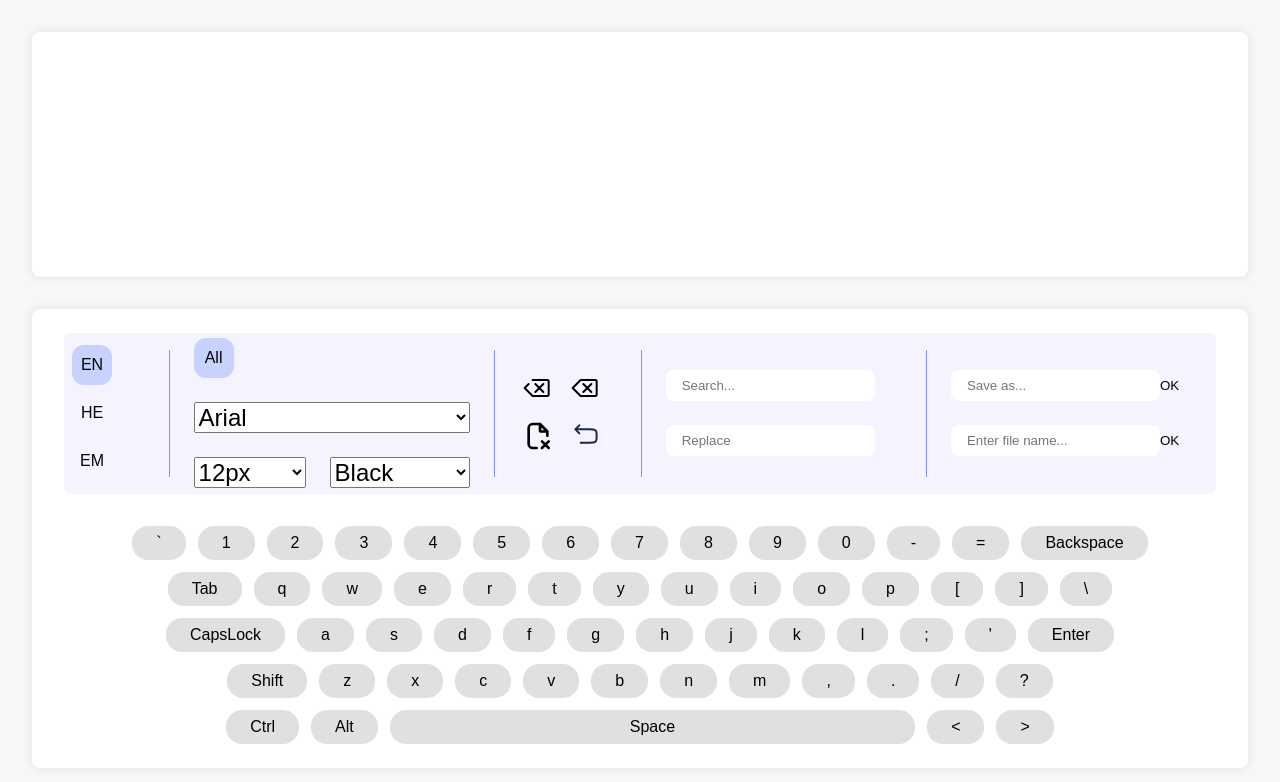
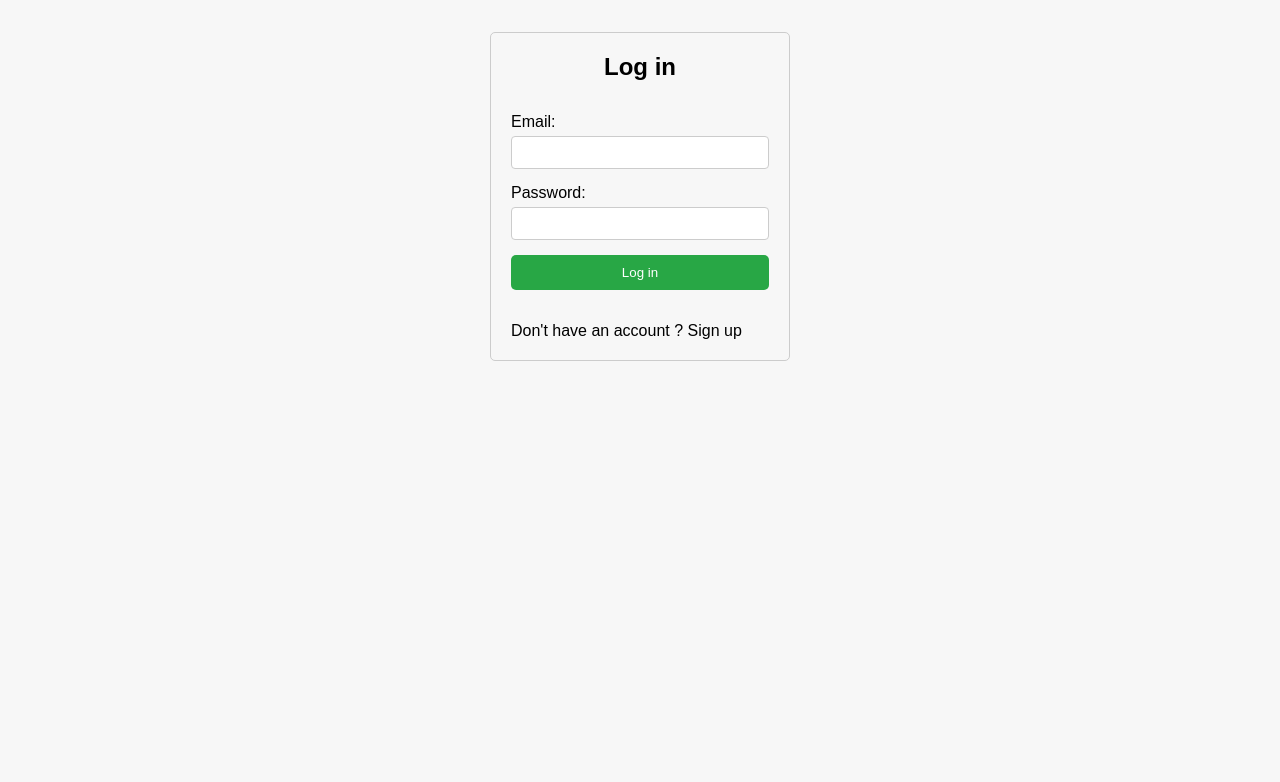
Before and after one commit to ShmuelAmir/FSWD_4, a React (Vite) app: page / in a window 1280 px wide. Shown: the top 782 px of the page. Built offline with nearby package versions, Linux system fonts and the light colour scheme.

Commit message:
helek daleth

```diff
--- a/src/App.css
+++ b/src/App.css
@@ -119,3 +119,76 @@ select {
 .active {
   background-color: var(--violet-300);
 }
+
+
+/* form */
+
+.form {
+  width: 300px;
+  margin: 0 auto;
+  padding: 20px;
+  border: 1px solid #ccc;
+  border-radius: 5px;
+
+  display: flex;
+  flex-direction: column;
+  gap: 2rem;
+}
+
+.form h2 {
+  text-align: center;
+}
+
+.form .form-group {
+  margin-bottom: 15px;
+}
+
+.form .form-group label {
+  display: block;
+  margin-bottom: 5px;
+}
+
+.form .form-group input {
+  width: 100%;
+  padding: 8px;
+  border: 1px solid #ccc;
+  border-radius: 4px;
+}
+
+.form .error-message {
+  color: red;
+  font-size: 14px;
+  margin-top: 10px;
+  text-align: center;
+}
+
+.form button {
+  width: 100%;
+  padding: 10px;
+  background-color: #28a745;
+  color: white;
+  border: none;
+  border-radius: 5px;
+  cursor: pointer;
+}
+
+.form button:hover {
+  background-color: #218838;
+}
+
+/*Boutton Log Out .css*/
+
+.logout-button {
+  position: absolute;
+  bottom: 40px;
+  right: 40px;
+  padding: 10px 20px;
+  background-color: #f44336; /* Red */
+  color: white;
+  border: none;
+  border-radius: 5px;
+  cursor: pointer;
+}
+.logout-button:hover {
+  background-color: #d32f2f; /* Darker red */
+}
--- a/src/App.jsx
+++ b/src/App.jsx
@@ -2,16 +2,29 @@ import React, { useState } from "react";
 
 import EditorArea from "./components/EditorArea";
 import DisplayArea from "./components/DisplayArea";
+import LogIn from "./components/LogIn";
+import SignUp from "./components/SignUp";
+
 import "./App.css";
 
 function App() {
   const [text, setText] = useState("");
   const [styles, setStyles] = useState([{ startIndex: 0, style: {} }]);
+  const [route, setRoute] = useState("login");
+  const [user, setUser] = useState(null);
 
   return (
     <main>
-      <DisplayArea text={text} styles={styles} />
-      <EditorArea text={text} setText={setText} styles={styles} setStyles={setStyles} />
+    {
+    route === "login" ? <LogIn setRoute={setRoute} setUser={setUser} /> :
+    route === "signup" ? <SignUp setRoute={setRoute} /> :
+    route === "editor" ? (
+      <>
+        <DisplayArea text={text} styles={styles} />
+        <EditorArea text={text} setText={setText} styles={styles} setStyles={setStyles} setRoute={setRoute} user={user} setUser={setUser} />
+      </>
+    ) : null
+    }
     </main>
   );
 }
--- a/src/components/EditorArea.jsx
+++ b/src/components/EditorArea.jsx
@@ -3,7 +3,7 @@ import { useState } from "react";
 import Keyboard from "./Keyboard";
 import SpecialKeys from "./SpecialKeys";
 
-function EditorArea({ text, setText, styles, setStyles,  }) {
+function EditorArea({ text, setText, styles, setStyles, setRoute, user, setUser }) {
   const [lang, setLang] = useState("EN");
   const [editAll, setEditAll] = useState(true);
 
@@ -82,26 +82,31 @@ function EditorArea({ text, setText, styles, setStyles,  }) {
     // TODO: implement replace functionality
   };
 
-  //je veux sauvegarder le texte affiché tel qu'il est jusqu'à présent dans le local storage avec son style
-//je veux la fonction recoive le texte et le style en paramètre et le nom de la clé dans le local storage
-//je veux que la fonction sauvegarde le texte et le style dans le local storage avec la clé donnée
-const handleSaveAs = (key) => {
-  const data = { text, styles };
-  localStorage.setItem(key, JSON.stringify(data));
-}
+  //The handleSaveAS function saves the provided text and its associated style into the browser's local storage using a specified key.
+  const handleSaveAs = (key) => {
+    const storedData = JSON.parse(localStorage.getItem(user));
+    const userFiles = storedData ? storedData.userFiles : null;
+    const newFile = { text, styles };
+    userFiles.push({key,newFile}); // Add the new file to the user's files array
+    const userData = { ...storedData, userFiles }; // Create a new object with the updated files array
+    localStorage.setItem(user, JSON.stringify(userData)); // Save the updated user data back to local storage
+  };
 
-//je veux que la fonction récupère le texte et le style du local storage avec la clé donnée
-
-const handleOpen = (key) => {
-  const data = JSON.parse(localStorage.getItem(key));
-  if (data) {
-    setText(data.text);
-    setStyles(data.styles);
-  } else {
-    console.log("No data found for the given key.");
-  }
-};
-
+  // The handleOpen function retrieves the text and styles associated with a given key from local storage and updates the state variables accordingly.
+  // If no data is found for the given key, it logs a message to the console.
+  const handleOpen = (key) => {
+    const storedData = JSON.parse(localStorage.getItem(user));
+    const userFiles = storedData ? storedData.userFiles : null;
+    const fileData = userFiles.find((file) => file.key === key);
+    if (fileData) {
+      const { text, styles } = fileData.newFile;
+      setText(text);
+      setStyles(styles);
+    }
+    else{
+      console.log("File not found for the given key.");
+    }
+  };
 
   return (
     <div className="area">
@@ -114,10 +119,11 @@ const handleOpen = (key) => {
         editAll={editAll}
         handleSearch={handleSearch}
         handleReplace={handleReplace}
-        handleSave={handleSaveAs}
+        handleSaveAs={handleSaveAs}
         handleOpen={handleOpen}
       />
       <Keyboard handleClick={handleClick} lang={lang} />
+      <button className="logout-button" onClick={() => {setRoute("login"); setUser(null); setText("")}}>Log Out</button>
     </div>
   );
 }
--- /dev/null
+++ b/src/components/LogIn.jsx
@@ -0,0 +1,63 @@
+import React, { useState } from "react";
+
+const emailRegex = /^[a-zA-Z0-9._%+-]+@gmail\.com$/;
+const passwordRegex = /^(?=.*[A-Z])(?=.*\d).{8,}$/;
+
+function LogIn({ setRoute, setUser }) {
+  const [error, setError] = useState("");
+
+  const handleLogIn = (e) => {
+    e.preventDefault();
+    const email = e.target.email.value;
+    const password = e.target.password.value;
+
+    if (!emailRegex.test(email)) {
+      setError("The email must be a @gmail.com address.");
+    } else if (!passwordRegex.test(password)) {
+      setError(
+        "The password must contain at least 8 characters, one uppercase letter, and one number."
+      );
+    } else {
+      setError("");
+      const userData = JSON.parse(localStorage.getItem(email))?.userData;
+      if (userData && userData.password === password) {
+        setRoute("editor");
+        setUser(email);
+      } else {
+        setError("Email ou mot de passe incorrect.");
+      }
+    }
+  };
+
+  return (
+    <div className="form">
+      <h2>Log in</h2>
+      <form onSubmit={handleLogIn}>
+        <div className="form-group">
+          <label htmlFor="email">Email:</label>
+          <input type="email" id="email" required />
+        </div>
+        <div className="form-group">
+          <label htmlFor="password">Password:</label>
+          <input type="password" id="password" required />
+        </div>
+        {error && <p className="error-message">{error}</p>}
+        <button type="submit">Log in</button>
+      </form>
+      <p>
+        Don't have an account ?{" "}
+        <a
+          style={{ cursor: "pointer" }}
+          onClick={(e) => {
+            e.preventDefault();
+            setRoute("signup");
+          }}
+        >
+          Sign up
+        </a>
+      </p>
+    </div>
+  );
+}
+
+export default LogIn;
--- /dev/null
+++ b/src/components/SignUp.jsx
@@ -0,0 +1,62 @@
+import React, { useState } from 'react';
+
+function SignUp({ setRoute }) {
+
+    const [email, setEmail] = useState('');
+    const [password, setPassword] = useState('');
+    const [error, setError] = useState('');
+
+    const handleSignUp = (e) => {
+        e.preventDefault();
+        const emailRegex = /^[a-zA-Z0-9._%+-]+@gmail\.com$/;
+        const passwordRegex = /^(?=.*[A-Z])(?=.*\d).{8,}$/;
+
+        if (!emailRegex.test(email)) {
+            setError('The email must be a @gmail.com address.');
+        } else if (!passwordRegex.test(password)) {
+            setError('The password must contain at least 8 characters, one uppercase letter, and one number.');
+        } else {
+            setError('');
+            setRoute('login'); // Redirect to editor area after successful sign-up
+
+            const userData = { email, password };
+            const userFiles = JSON.parse(localStorage.getItem(email))?.userFiles || [];
+
+            localStorage.setItem(email, JSON.stringify({ userData, userFiles })); // Save user files in localStorage
+
+            alert('Registration successful !');
+        }
+    };
+
+    return (
+        <div className="form">
+            <h2>Subscription</h2>
+            <form onSubmit={handleSignUp}>
+                <div className="form-group">
+                    <label htmlFor="email">Email:</label>
+                    <input
+                        type="email"
+                        id="email"
+                        value={email}
+                        onChange={(e) => setEmail(e.target.value)}
+                        required
+                    />
+                </div>
+                <div className="form-group">
+                    <label htmlFor="password">Password:</label>
+                    <input
+                        type="password"
+                        id="password"
+                        value={password}
+                        onChange={(e) => setPassword(e.target.value)}
+                        required
+                    />
+                </div>
+                {error && <p className="error-message">{error}</p>}
+                <button type="submit">Sign Up</button>
+            </form>
+        </div>
+    );
+}
+
+export default SignUp;
--- a/src/components/SpecialKeys.jsx
+++ b/src/components/SpecialKeys.jsx
@@ -11,7 +11,7 @@ function SpecialKeys({
   editAll,
   handleSearch,
   handleReplace,
-  handleSave,
+  handleSaveAs,
   handleOpen
 }) {
   const [saveName, setSaveName] = useState("");
@@ -107,9 +107,8 @@ function SpecialKeys({
             onClick={() => {
 
               if (saveName) {
-                // Call handleSave with the save name
                 setSaveName("");
-                handleSave(saveName);
+                handleSaveAs(saveName);
               } else {
                 alert("Please provide a name to save.");
               }
```
